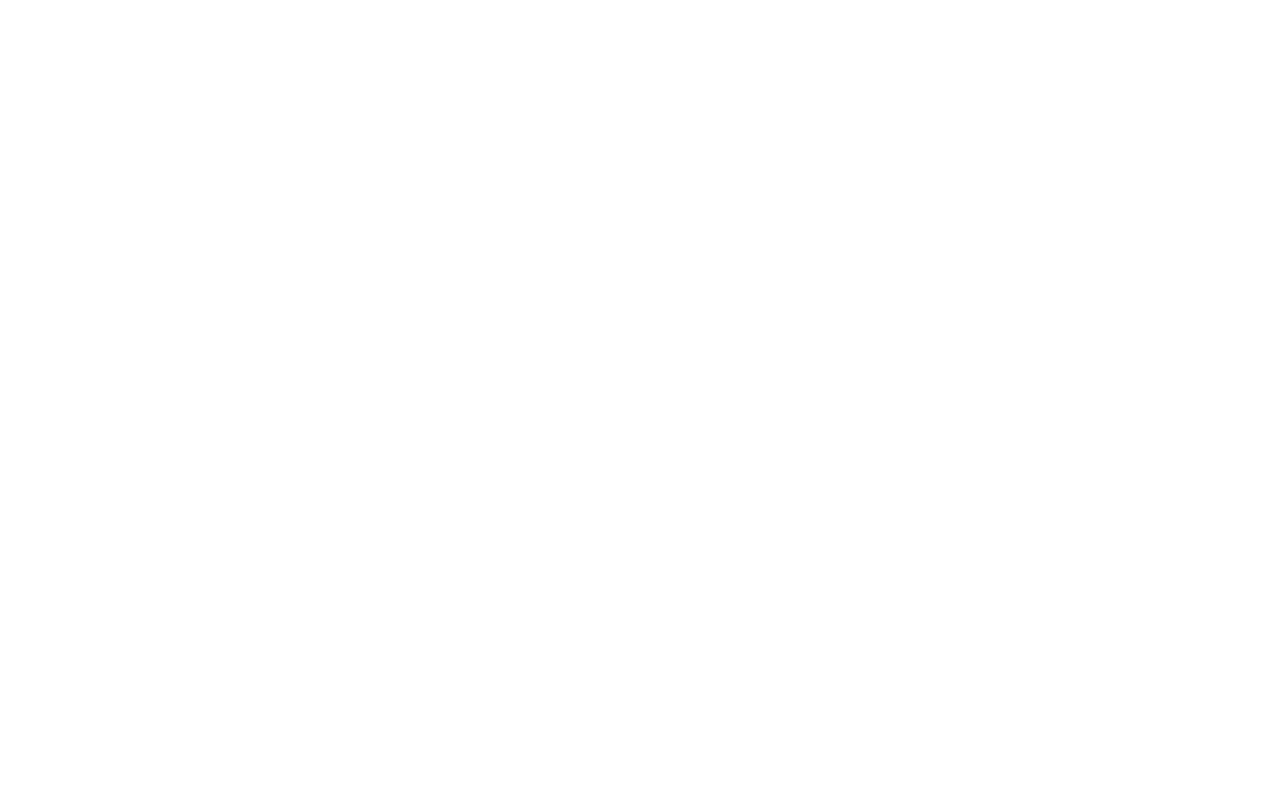
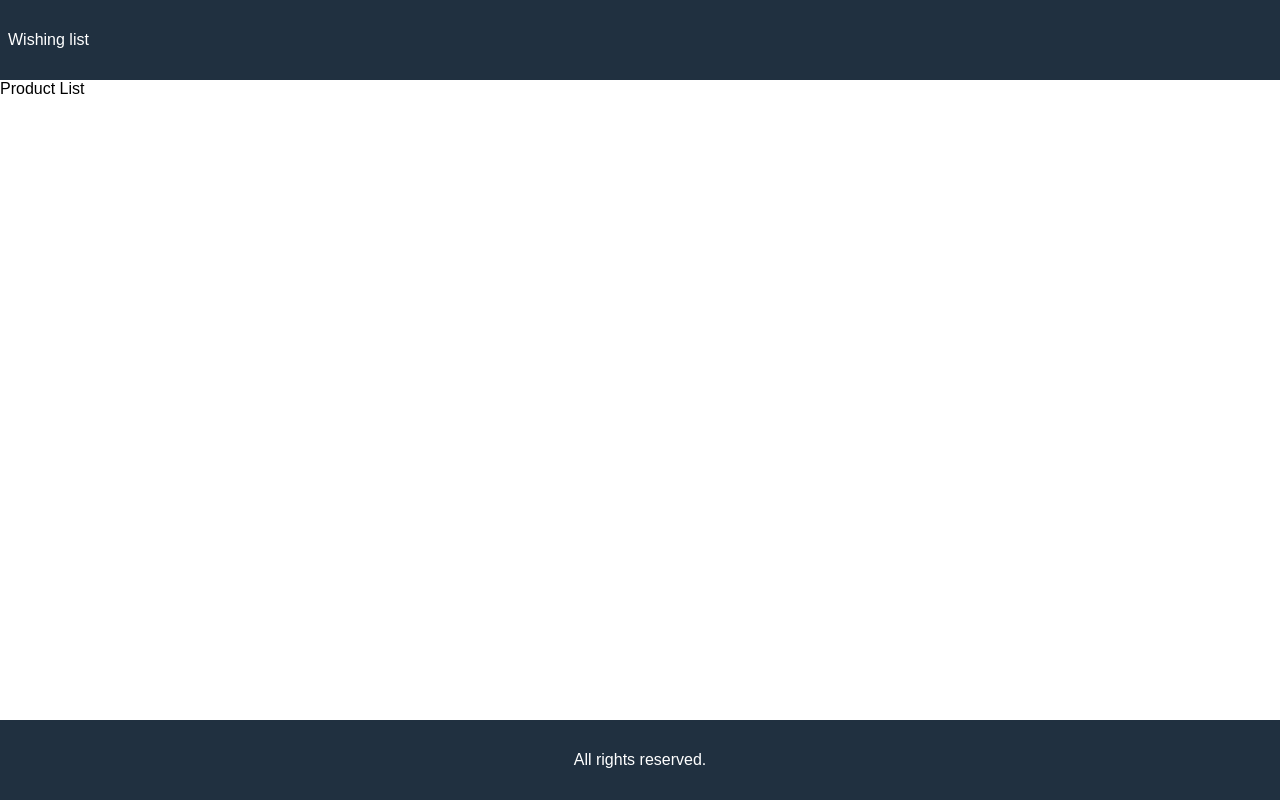
Before and after one commit to konstantin0s/Shopping-cart, a React (Create React App) app: page / in a window 1280 px wide. Built offline with nearby package versions, Linux system fonts and the light colour scheme.

Commit message:
Add header and footer + css style

```diff
--- a/src/App.js
+++ b/src/App.js
@@ -3,7 +3,13 @@
 
 function App() {
   return (
-    <div className="App">
+    <div className="grid-container">
+     <header>
+       <a href="/">Wishing list</a>
+     </header>
+     <main>Product List</main>
+
+     <footer>All rights reserved.</footer>
 
     </div>
   );
--- a/src/index.css
+++ b/src/index.css
@@ -1,13 +1,54 @@
-body {
-  margin: 0;
-  font-family: -apple-system, BlinkMacSystemFont, 'Segoe UI', 'Roboto', 'Oxygen',
-    'Ubuntu', 'Cantarell', 'Fira Sans', 'Droid Sans', 'Helvetica Neue',
-    sans-serif;
-  -webkit-font-smoothing: antialiased;
-  -moz-osx-font-smoothing: grayscale;
+html {
+  font-size: 62.5%;
+  box-sizing: border-box;
 }
 
-code {
-  font-family: source-code-pro, Menlo, Monaco, Consolas, 'Courier New',
-    monospace;
+body, #root {
+  height: 100vh;
+  margin: 0;
 }
+
+.grid-container {
+  display: grid;
+  grid-template-areas: "header"
+  "main"
+  "footer";
+  grid-template-rows: 5em 1fr 5em;
+  grid-template-columns: 1fr;
+  height: 100%;
+}
+
+body, input,select, textarea {
+  font-size: 1.6em;;
+  font-family: Arial, Helvetica, sans-serif;
+}
+
+a:hover {
+  color: #ff8000;
+}
+
+header {
+  grid-area: header;
+  display: flex;
+  align-items: center;
+  background-color: #203040;
+  padding: .5em;
+}
+
+main {
+  grid-area: main;
+}
+
+footer {
+  grid-area: footer;
+  background-color: #203040;
+  color: #fff;
+  display: flex;
+  justify-content: center;
+  align-items: center;
+}
+
+header a {
+  color: #fff;
+  text-decoration: none;
+}
```
Also changed, not shown: src/App.css (line endings or trailing spaces), 1 other file (tests, documents, lock files or other folders).
